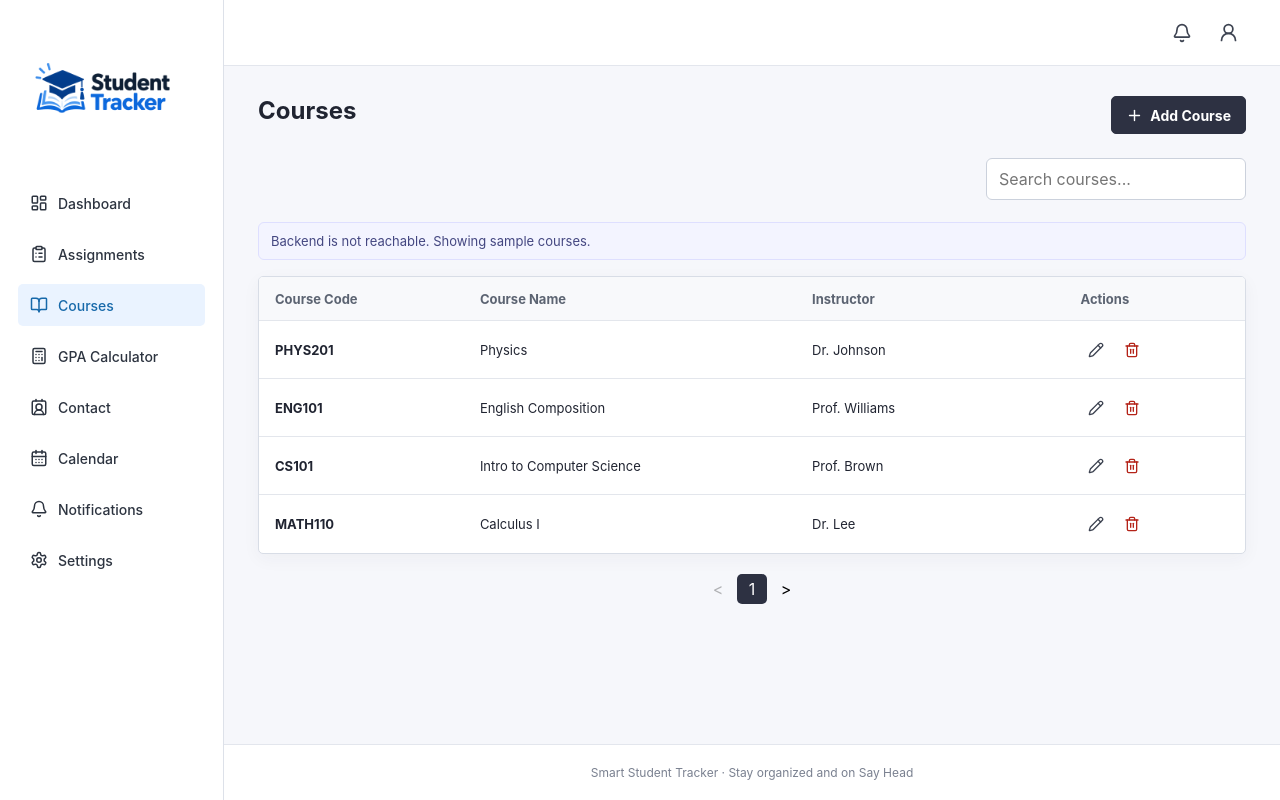
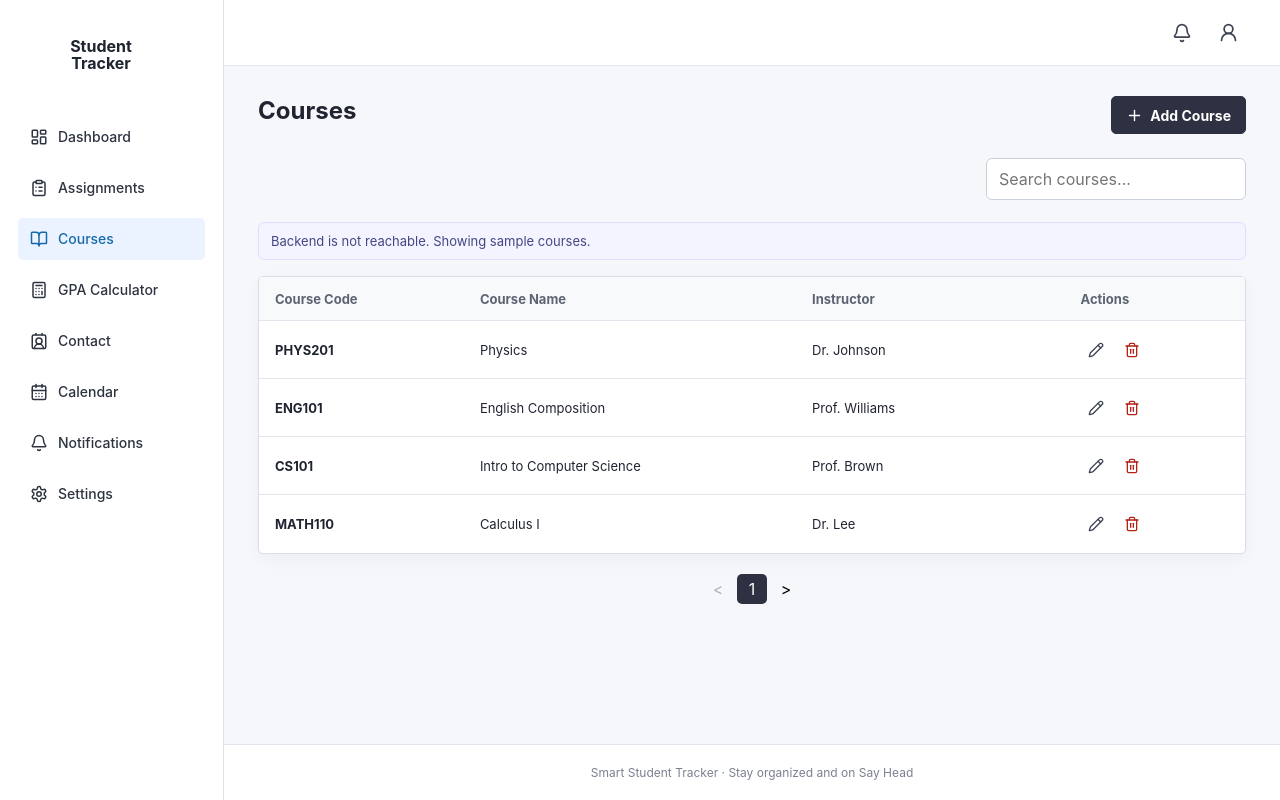
Before and after one commit to Navya-git-account/smart-student-tracker-fullstack, a React (Vite) app in the folder student-tracker-frontend/: page /courses in a window 1280 px wide. Built offline with nearby package versions, Linux system fonts and the light colour scheme; no server answers.

Commit message:
dashboard issue fixed

```diff
--- a/student-tracker-frontend/src/components/layout/Sidebar.jsx
+++ b/student-tracker-frontend/src/components/layout/Sidebar.jsx
@@ -1,33 +1,89 @@
 import { NavLink } from "react-router-dom";
-import { Bell, BookOpen, CalendarDays, Calculator, ClipboardList, ContactRound, LayoutDashboard, Settings } from "lucide-react";
-import studentTrackerLogo from "../../assets/student-tracker-logo.png";
+import {
+  Bell,
+  BookOpen,
+  CalendarDays,
+  Calculator,
+  ClipboardList,
+  ContactRound,
+  LayoutDashboard,
+  Settings
+} from "lucide-react";
 
 const links = [
-  { to: "/", label: "Dashboard", icon: LayoutDashboard, end: true },
-  { to: "/assignments", label: "Assignments", icon: ClipboardList },
-  { to: "/courses", label: "Courses", icon: BookOpen },
-  { to: "/gpa", label: "GPA Calculator", icon: Calculator },
-  { to: "/contact", label: "Contact", icon: ContactRound },
-  { to: "/calendar", label: "Calendar", icon: CalendarDays },
-  { to: "/notifications", label: "Notifications", icon: Bell },
-  { to: "/settings", label: "Settings", icon: Settings }
+  {
+    to: "/dashboard",
+    label: "Dashboard",
+    icon: LayoutDashboard,
+    end: true
+  },
+  {
+    to: "/assignments",
+    label: "Assignments",
+    icon: ClipboardList
+  },
+  {
+    to: "/courses",
+    label: "Courses",
+    icon: BookOpen
+  },
+  {
+    to: "/gpa",
+    label: "GPA Calculator",
+    icon: Calculator
+  },
+  {
+    to: "/contact",
+    label: "Contact",
+    icon: ContactRound
+  },
+  {
+    to: "/calendar",
+    label: "Calendar",
+    icon: CalendarDays
+  },
+  {
+    to: "/notifications",
+    label: "Notifications",
+    icon: Bell
+  },
+  {
+    to: "/settings",
+    label: "Settings",
+    icon: Settings
+  }
 ];
 
 export default function Sidebar() {
   return (
     <aside className="sidebar">
-      <div className="brand">
-        <img
-          src={studentTrackerLogo}
-          alt="Smart Student Tracker logo"
-          className="brand-logo"
-        />
+      <div
+        className="brand"
+        aria-label="Student Tracker"
+      >
+        <span>Student</span>
+        <span>Tracker</span>
       </div>
-      <nav className="side-nav" aria-label="Primary navigation">
+
+      <nav
+        className="side-nav"
+        aria-label="Primary navigation"
+      >
         {links.map(({ to, label, icon: Icon, end }) => (
-          <NavLink key={to} to={to} end={end}
-            className={({ isActive }) => `nav-link ${isActive ? "active" : ""}`}>
-            <Icon size={18} aria-hidden="true" /><span>{label}</span>
+          <NavLink
+            key={to}
+            to={to}
+            end={end}
+            className={({ isActive }) =>
+              `nav-link ${isActive ? "active" : ""}`
+            }
+          >
+            <Icon
+              size={18}
+              aria-hidden="true"
+            />
+
+            <span>{label}</span>
           </NavLink>
         ))}
       </nav>
```
